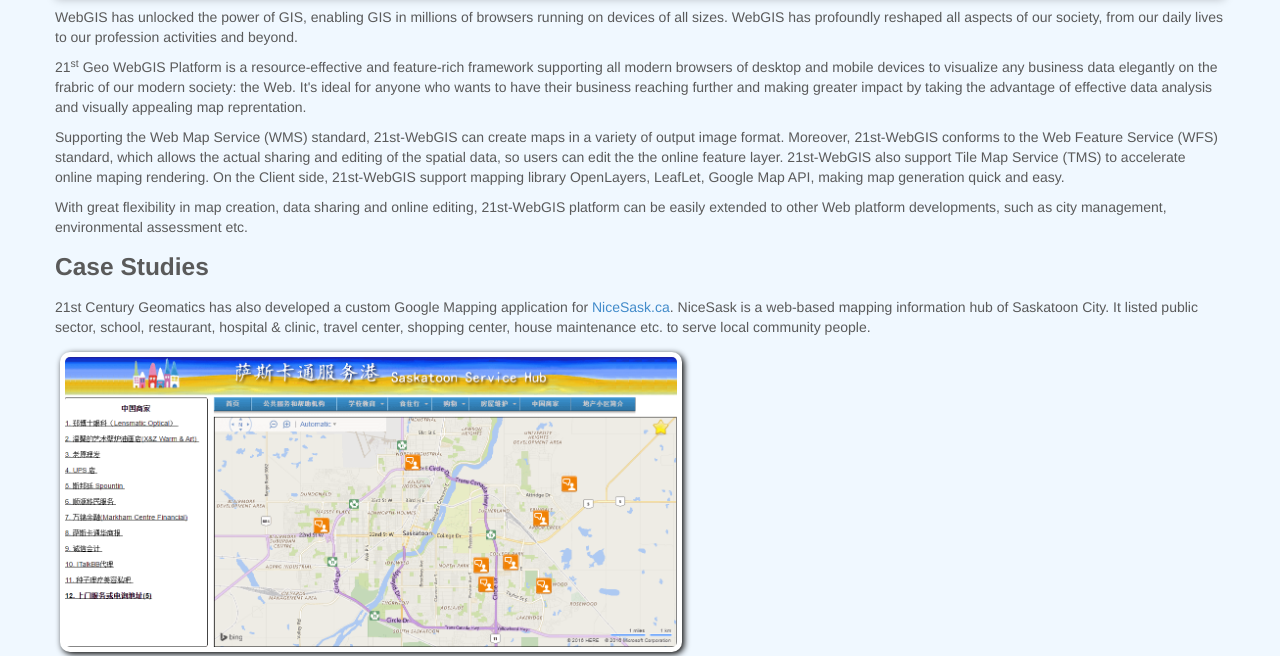
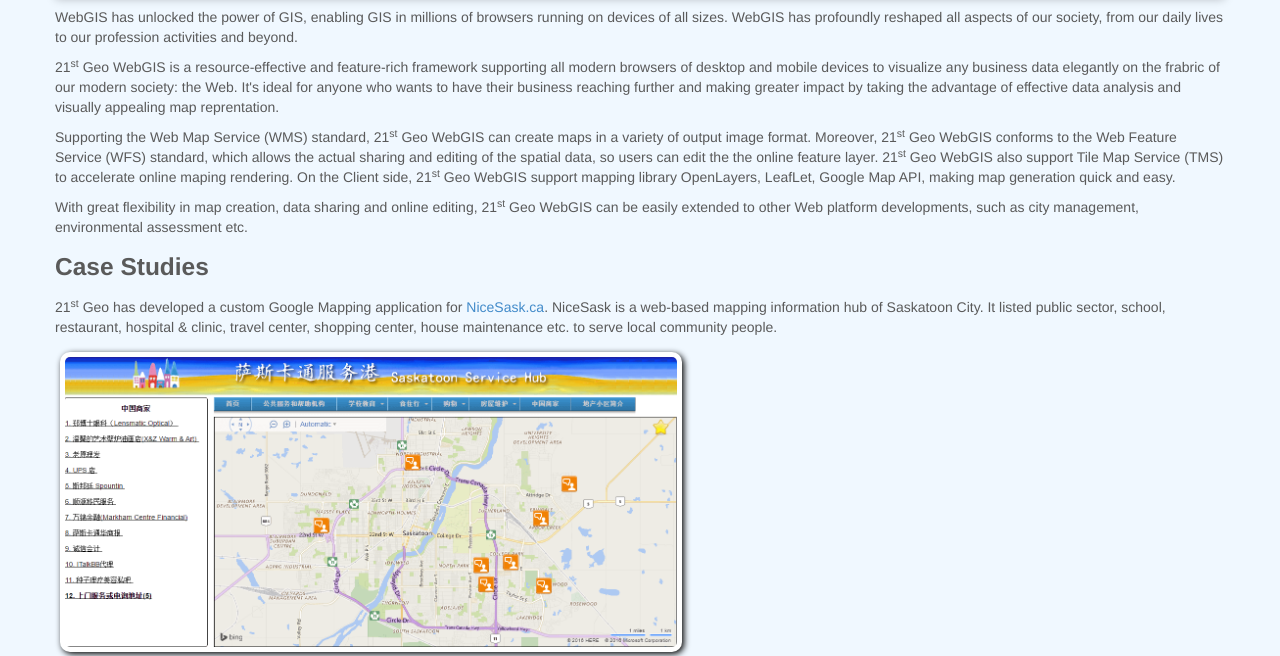
Before and after one commit to gismatthew/21geo, a plain HTML site: page product_gis.html in a window 1280 px wide. Shown: the part 144-800 px from the top of the page. Drawn offline with nearby package versions, Linux system fonts and the light colour scheme.

Commit message:
Clean text

```diff
--- a/product_gis.html
+++ b/product_gis.html
@@ -120,23 +120,23 @@
     <div class="contents">
       <div class="container">
         <p>WebGIS has unlocked the power of GIS, enabling GIS in millions of browsers running on devices of all sizes. WebGIS has profoundly reshaped all aspects of our society, from our daily lives to our profession activities and beyond.</p>
-        <p>21<sup>st</sup> Geo WebGIS Platform is a resource-effective and feature-rich framework supporting all modern browsers of desktop and mobile devices to visualize any business data elegantly on the frabric of our modern society: the Web. It's ideal for anyone who wants to have their business reaching further and making greater impact by taking the advantage of effective data analysis and visually appealing map reprentation.</p>
-        <p>Supporting the Web Map Service (WMS) standard, 21st-WebGIS can create maps in a variety of output image format. Moreover, 21st-WebGIS conforms to the Web Feature Service (WFS) standard, which allows the actual sharing and editing of the spatial data, so users can edit the the online feature layer. 21st-WebGIS also support Tile Map Service (TMS) to accelerate online maping rendering. On the Client side, 21st-WebGIS support mapping library OpenLayers, LeafLet, Google Map API, making map generation quick and easy.</p>
-        <p>With great flexibility in map creation, data sharing and online editing, 21st-WebGIS platform can be easily extended to other Web platform developments, such as city management, environmental assessment etc. </p>
+        <p>21<sup>st</sup> Geo WebGIS is a resource-effective and feature-rich framework supporting all modern browsers of desktop and mobile devices to visualize any business data elegantly on the frabric of our modern society: the Web. It's ideal for anyone who wants to have their business reaching further and making greater impact by taking the advantage of effective data analysis and visually appealing map reprentation.</p>
+        <p>Supporting the Web Map Service (WMS) standard, 21<sup>st</sup> Geo WebGIS can create maps in a variety of output image format. Moreover, 21<sup>st</sup> Geo WebGIS conforms to the Web Feature Service (WFS) standard, which allows the actual sharing and editing of the spatial data, so users can edit the the online feature layer. 21<sup>st</sup> Geo WebGIS also support Tile Map Service (TMS) to accelerate online maping rendering. On the Client side, 21<sup>st</sup> Geo WebGIS support mapping library OpenLayers, LeafLet, Google Map API, making map generation quick and easy.</p>
+        <p>With great flexibility in map creation, data sharing and online editing, 21<sup>st</sup> Geo WebGIS can be easily extended to other Web platform developments, such as city management, environmental assessment etc. </p>
 
         <h3>Case Studies</h3>
-        <p>21st Century Geomatics has also developed a custom Google Mapping application for <a href="//NiceSask.ca">NiceSask.ca</a>.  NiceSask is a web-based mapping information hub of Saskatoon City. It listed public sector, school, restaurant, hospital & clinic, travel center, shopping center, house maintenance etc. to serve local community people.</p>
+        <p>21<sup>st</sup> Geo has developed a custom Google Mapping application for <a href="//NiceSask.ca">NiceSask.ca</a>.  NiceSask is a web-based mapping information hub of Saskatoon City. It listed public sector, school, restaurant, hospital & clinic, travel center, shopping center, house maintenance etc. to serve local community people.</p>
         <div class="product snapshot"><img src="img/products/nicesask.png"><div class="caption">Saskatoon Information Hub</div></div>
         <hr>
         <p><i>Northern Saskatchewan Aboriginal Community Project</i> is developed for International Centre for Northern Governance and Development (ICNGD), University of Saskatchewan. This project is proposed in light of the fact that 1) aboriginal communities in northern Saskatchewan currently have very limited understanding of their own community status in the context of the whole society mainly due to lack of appropriate resources readily available to them, 2) First Nation researchers and related stakeholders don't have a platform to organize various types of relevant data regarding aboriginal communities (eg. census variables, social indicators), as well as analyze and visualize them.</p>
         <p>This call for an effective way of sharing data to meet the diverse needs from the stakeholders. WebGIS proves as the best answer to this situation. It catelogues miscelaneous sources of data and visualize them on a map context. Furthermore, different analytical charts can be produced on the fly to empower the users analyzing the rich dataset, turning data into valuable information, thus playing significant role in decision / policy making. For more information, please follow <a href="#">this link</a>.</p>
         <div class="product snapshot"><img src="img/products/gis_1.png"><div class="caption">Northern Saskatchewan Aboriginal Community Project</div></div>
         <hr>
-        <p><i>Immigration Research West - Spatial Analysis (IRW)</i> is developed for Immigration, Refugees and Citizenship Canada (IRCC). This project is proposed by Political Studies, University of Saskatchewan, to overcome the problems of 1) IRCC officers face real challenges of effectively making time and resource-constrained decisions through cubersome paper-based analysis, 2) related stakeholders (eg. academic researchers, general public) do not have a platform with a rich database to answer diverse questions of their own interest.</p><p>21<sup>st</sup> GEO WebGIS framework was used to organize and publish miscellaneous data source (from IRCC) as flexible mapping services. The solid custom-built web application far exceeded the client's expectation. Last year saw the warm welcome of Canada for Syrian refugees, which even compelled CIC to rename itself as the current IRCC. Meanwhile IRW has been busy looking at the phenomenon from several perspectives. Thanks to the flexibility and extensibility of 21<sup>st</sup> GEO WebGIS framework, new dataset can be published with ease, enhanced with rich analyzing functionalities to help stakeholders making more effective decisions. For more information, please <a href="mailto:mli@21geo.com">contact us</a>.</p>
+        <p><i>Immigration Research West - Spatial Analysis (IRW)</i> is developed for Immigration, Refugees and Citizenship Canada (IRCC). This project is proposed by Political Studies, University of Saskatchewan, to overcome the problems of 1) IRCC officers face real challenges of effectively making time and resource-constrained decisions through cubersome paper-based analysis, 2) related stakeholders (eg. academic researchers, general public) do not have a platform with a rich database to answer diverse questions of their own interest.</p><p>21<sup>st</sup> GEO WebGIS framework was used to organize and publish miscellaneous data source (from IRCC) as flexible mapping services. The solid custom-built web application far exceeded the client's expectation. Last year saw the warm welcome of Canada for Syrian refugees, which even compelled CIC to rename itself as the current IRCC. Meanwhile IRW has been busy looking at the phenomenon from several perspectives. Thanks to the flexibility and extensibility of 21<sup>st</sup> Geo WebGIS, new dataset can be published with ease, enhanced with rich analyzing functionalities to help stakeholders making more effective decisions. For more information, please <a href="mailto:mli@21geo.com">contact us</a>.</p>
         <div class="product snapshot"><img src="img/products/gis_2.png"><div class="caption">Immigration Research West - Spatial Analysis</div></div>
         <hr>
         <p><i>CommunityView Collaboration (version 2)</i> is an ongoing project with its goal of redesigning and implementing <a href="http://www.communityview.ca/">the current online web mapping service</a> built using outdated Adobe&copy; flash&trade; technology.</p>
-        <p>The rich yet cost-effective feature set of 21<sup>st</sup> GEO WebGIS framework has been chosen by our client as the underlying structure, instead of other commercial competitors. The main success of the entire framework is secured by open source packages and libraries at the core of 21<sup>st</sup> GEO WebGIS, making the process of building customized solutions with ease and effectiveness, featuring high quality spatial and/or non-spatial queries, analyses and visualizations. Specifically, the framework can be illustrated in the schema below: </p>
+        <p>The rich yet cost-effective feature set of 21<sup>st</sup> Geo WebGIS has been chosen by our client as the underlying structure, instead of other commercial competitors. The main success of the entire framework is secured by open source packages and libraries at the core of 21<sup>st</sup> Geo WebGIS, making the process of building customized solutions with ease and effectiveness, featuring high quality spatial and/or non-spatial queries, analyses and visualizations. Specifically, the framework can be illustrated in the schema below: </p>
         <div class="row">
           <div class="span6">
             <div class="product snapshot"><img src="img/products/gis_3b.png"><div class="caption">Comparison of current vs. proposed framework</div></div>
```
